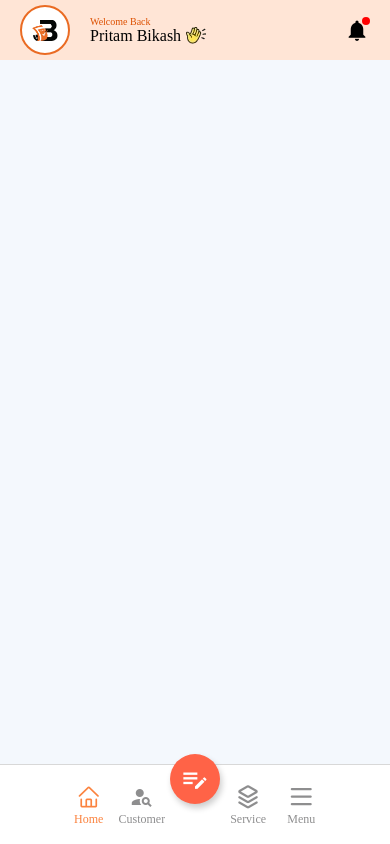
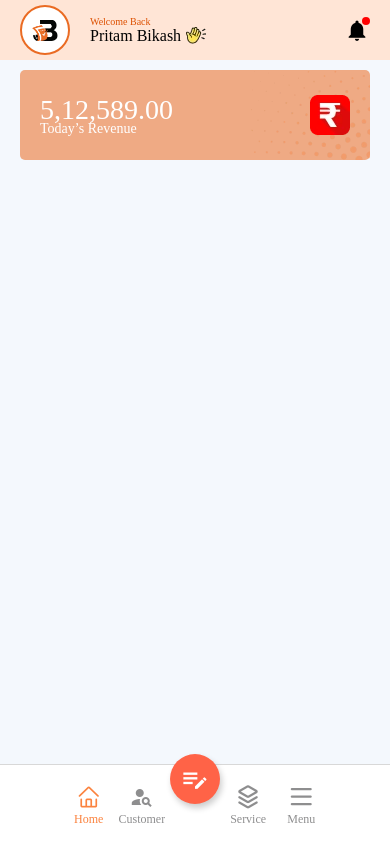
Before and after one commit to turainsoftware/BillTrack, a React Native app: screen /Home in a window 390 px wide. Built offline with nearby package versions, Linux system fonts and the light colour scheme.

Commit message:
added the RevenueCard

```diff
--- /dev/null
+++ b/src/components/Cards/TodayRevenue.jsx
@@ -0,0 +1,59 @@
+import {Image, StyleSheet, Text, View} from 'react-native';
+import React from 'react';
+import {fonts} from '../../util/utils';
+
+const TodayRevenue = () => {
+  return (
+    <View style={styles.container}>
+      <Image
+        style={styles.img}
+        source={require('./../../../assets/images/bg1.webp')}
+      />
+      <View style={styles.textContainer}>
+        <Text style={styles.moneyText}>5,12,589.00</Text>
+        <Text style={styles.titleText}>Today’s Revenue</Text>
+      </View>
+      <Image
+        style={styles.rupeeImage}
+        source={require('./../../../assets/images/rupee.webp')}
+        resizeMode="contain"
+      />
+    </View>
+  );
+};
+
+const styles = StyleSheet.create({
+  container: {
+    width: '100%',
+    height: 90,
+    backgroundColor: '#E95C0C80',
+    borderRadius: 5,
+    flexDirection: 'row',
+    justifyContent: 'space-between',
+    alignItems: 'center',
+    paddingHorizontal: 20,
+  },
+  img: {
+    position: 'absolute',
+    right: 0,
+    bottom: 0,
+  },
+  rupeeImage: {
+    width: 40,
+    height: 40,
+  },
+  textContainer: {},
+  moneyText: {
+    fontSize: 28,
+    fontFamily: fonts.bold,
+    color: '#ffffff',
+  },
+  titleText: {
+    fontSize: 14,
+    color: '#ffffff',
+    fontFamily: fonts.medium,
+    marginTop: -5,
+  },
+});
+
+export default TodayRevenue;
--- a/src/components/index.js
+++ b/src/components/index.js
@@ -4,4 +4,8 @@ import DotLoader from './Loaders/DotLoader';
 //Headers
 import PrimaryHeader from './Headers/PrimaryHeader';
 
-export {DotLoader, PrimaryHeader};
+// Cards
+import TodayRevenue from './Cards/TodayRevenue';
+import DashboardSecond from './Cards/DashboardSecond';
+
+export {DotLoader, PrimaryHeader, TodayRevenue, DashboardSecond};
--- a/src/screens/Home/Home.jsx
+++ b/src/screens/Home/Home.jsx
@@ -1,12 +1,15 @@
-import {SafeAreaView, StyleSheet, Text, View} from 'react-native';
+import {SafeAreaView, ScrollView, StyleSheet, Text, View} from 'react-native';
 import React from 'react';
 import HomeLayout from './HomeLayout';
-import { PrimaryHeader } from '../../components';
+import {PrimaryHeader, TodayRevenue} from '../../components';
 
 const Home = () => {
   return (
     <HomeLayout>
-      <PrimaryHeader/>
+      <PrimaryHeader />
+      <ScrollView style={{flex: 1, paddingHorizontal: 20, paddingVertical: 10}}>
+        <TodayRevenue />
+      </ScrollView>
     </HomeLayout>
   );
 };
```
Also changed, not shown: assets/images/bg1.webp (added), assets/images/rupee.webp (added).
